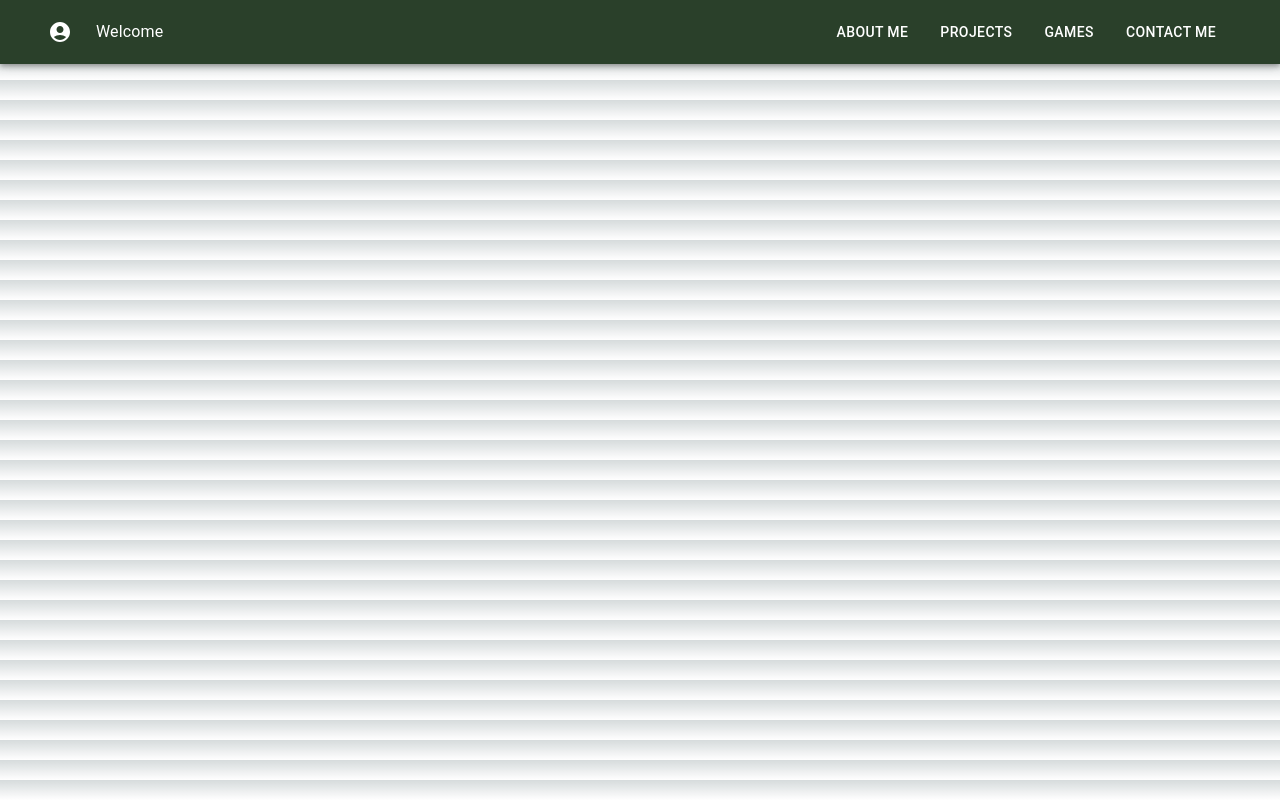
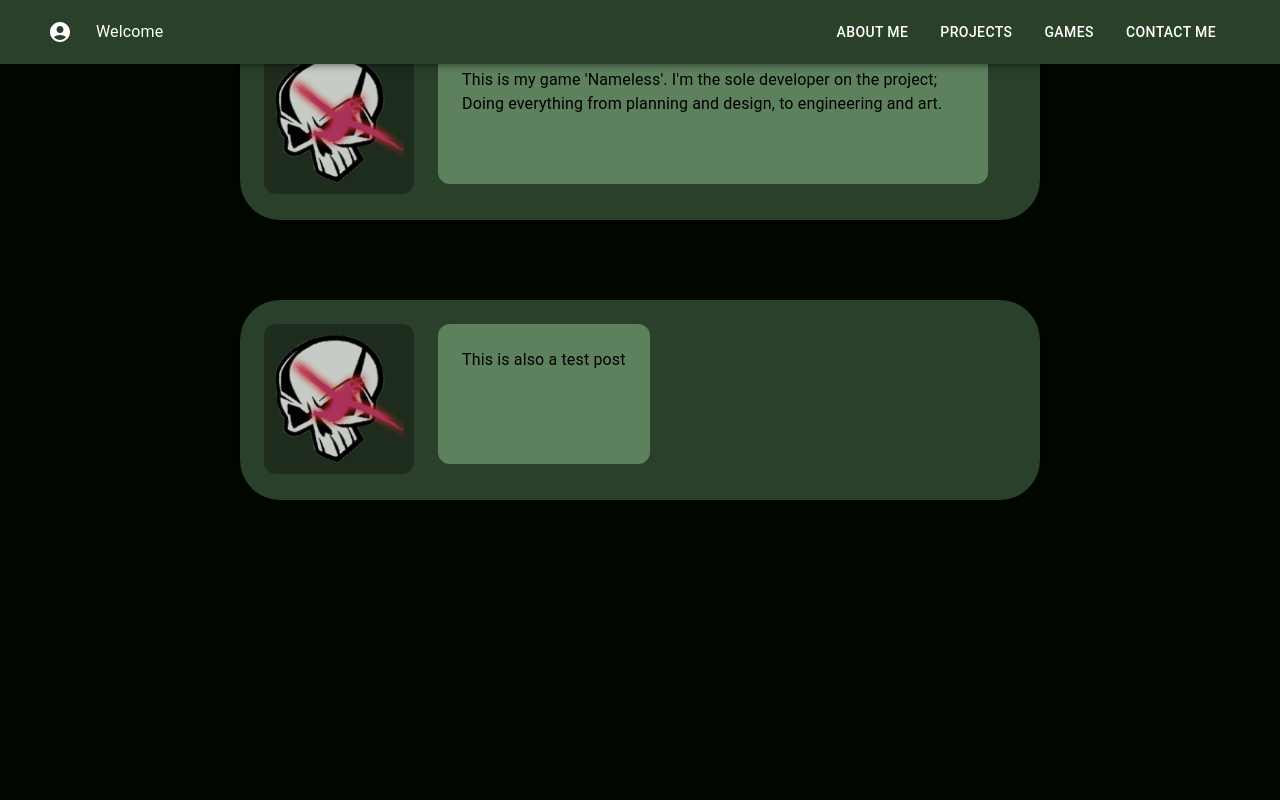
Before and after one commit to syntaxjedi/personal-website, a Next.js app: page /Projects in a window 1280 px wide. Built offline with nearby package versions, Linux system fonts and the light colour scheme.

Commit message:
=Fixed=   -pages properly render underneath navbar   -posts are now sized correctly =Updated=  -updated about me section  -updated projects page with sample posts

```diff
--- a/src/app/Projects/page.tsx
+++ b/src/app/Projects/page.tsx
@@ -1,3 +1,12 @@
+import Post from "../_components/post";
 export default function Projects(){
-    return(<><p>Projects</p></>)
+    return(
+        <>
+            <p>Projects</p>
+            <Post postIcon={"icon"} postText=
+            {"This is my game 'Nameless'. I'm the sole developer on the project; Doing everything from planning and design, to engineering and art."}
+            ></Post>
+            <Post postIcon={"X"} postText={"This is also a test post"}></Post>
+        </>
+    )
 }
--- a/src/app/_components/navbar.tsx
+++ b/src/app/_components/navbar.tsx
@@ -50,7 +50,7 @@ export default function NavBar(){
                 setCurrentPage("*Click Rejected*");
                 return;
             case 3:
-                setCurrentPage("I'm stealing your data!");
+                setCurrentPage("Nerds unite!");
                 return;
             case 4:
                 setCurrentPage("You're crushing my bones!");
--- a/src/app/_components/post.js
+++ b/src/app/_components/post.js
@@ -1,15 +1,17 @@
+'use client';
 import {themeOptions} from "../page"
 import { Box, Typography } from "@mui/material"
 import Image from 'next/image'
 export default function Post({postIcon, postText}){
 
     return(
-        <Box sx={{background: themeOptions.palette.primary.main, minWidth: 400, height: 200, borderRadius: 10, boxShadow: 4, display: 'flex'}}> {/* outer post component */}
-            <Box sx={{background: themeOptions.palette.primary.dark, width: 150, height: 150, mt: 3, ml: 3, display: 'flex', borderRadius: 3}}> {/* post icon */}
+        <Box sx={{mx: 'auto', mb: 10, background: themeOptions.palette.primary.main, minWidth: 200, maxWidth: 800, height: 200, borderRadius: 10, boxShadow: 4, display: 'flex'}}> {/* outer post component */}
+            <Box sx={{background: themeOptions.palette.primary.dark, minWidth: 150, maxWidth: 750, height: 150, mt: 3, ml: 3, display: 'flex', borderRadius: 3}}> {/* post icon */}
                 <Image src='/Images/X.png' width={140} height={140} style={{paddingLeft: 10, paddingTop: 10, borderRadius: 3}}/>
-                <Box sx={{background: "#5d805d", ml: 3, minWidth: 280, maxWidth: 800, borderRadius: 3}}>{/* post text */}
-                    <Typography sx={{ml: 3, pt: 3}}>{postText}</Typography>
-                </Box>
+
+            </Box>
+            <Box sx={{background: "#5d805d", ml: 3, my: 3, height: 140, minWidth: 150, maxWidth: 550, borderRadius: 3}}>{/* post text */}
+                <Typography sx={{mx: 3, pt: 3}}>{postText}</Typography>
             </Box>
         </Box>
     );
--- a/src/app/layout.js
+++ b/src/app/layout.js
@@ -1,6 +1,7 @@
 import { Inter } from "next/font/google";
 import "./globals.css";
 import NavBar from "./_components/navbar";
+import { red } from "@mui/material/colors";
 
 const inter = Inter({ subsets: ["latin"] });
 
@@ -13,7 +14,7 @@ export default function RootLayout({ children }) {
   return (
     <html lang="en">
       <NavBar />
-      <body className={inter.className}>{children}</body>
+      <body style={{paddingTop: 80, background: '#020800'}} className={inter.className}>{children}</body>
     </html>
   );
 }
--- a/src/app/page.js
+++ b/src/app/page.js
@@ -79,22 +79,6 @@ export default function Home() {
     //rooms.push(secondRoom);
   }
 
-  function EnterCommand(e){
-    setCommandOutput(e.target.value);
-  }
-
-  function UpdatePageState(state){
-    console.log(state);
-    setPageState(states(state));
-  }
-  const navBarClick = (state) =>{
-        setPageState(state);
-  };
-
-  const test = (click) => {
-    console.log("Clicked");
-    console.log(click);
-  }
 //<div style={{background: themeOptions.palette.primary.dark, height: '100vh'}}>
   return(<><p1>Hello World</p1></>);
 }
```
Also changed, not shown: src/app/About/page.tsx (+11 -1 lines).
